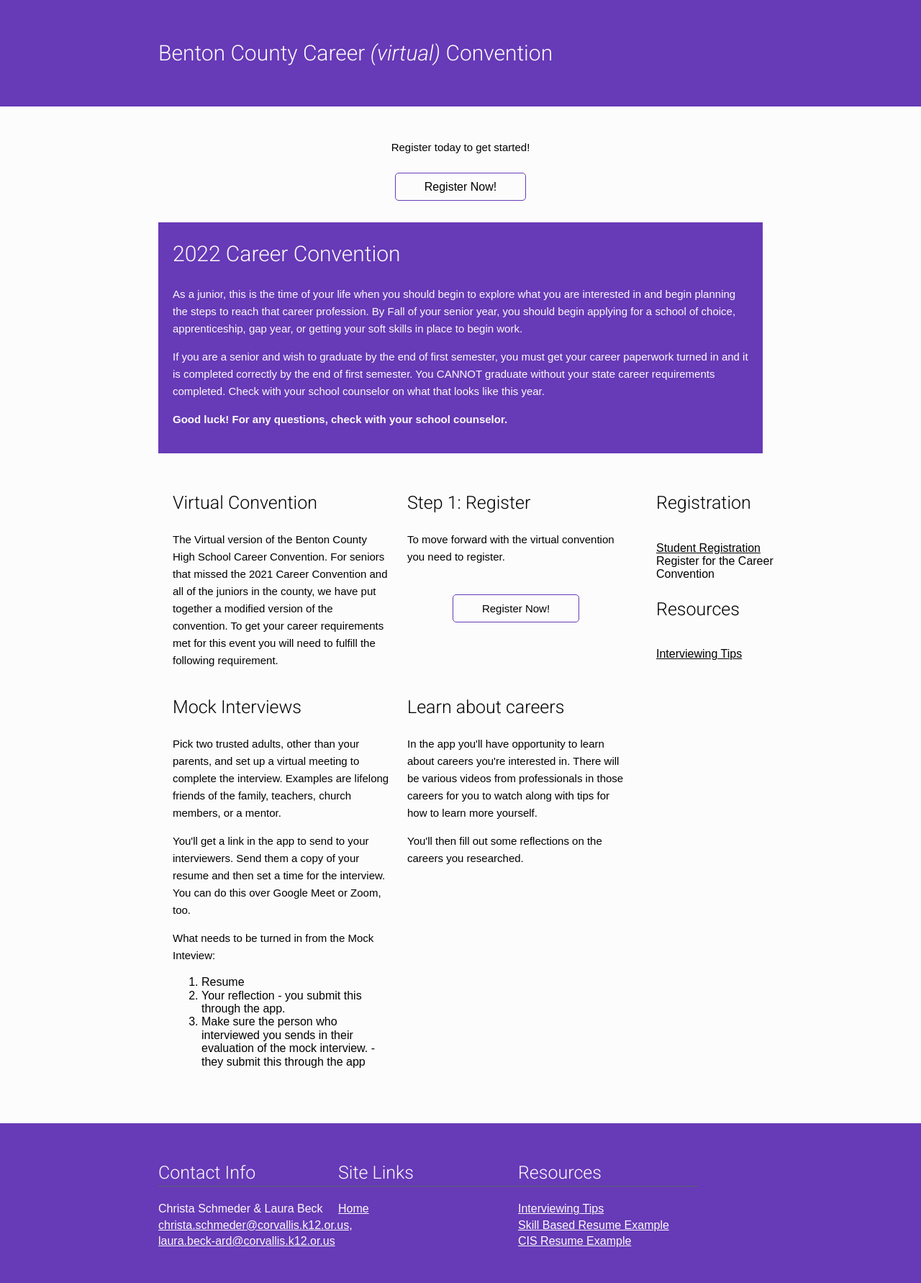
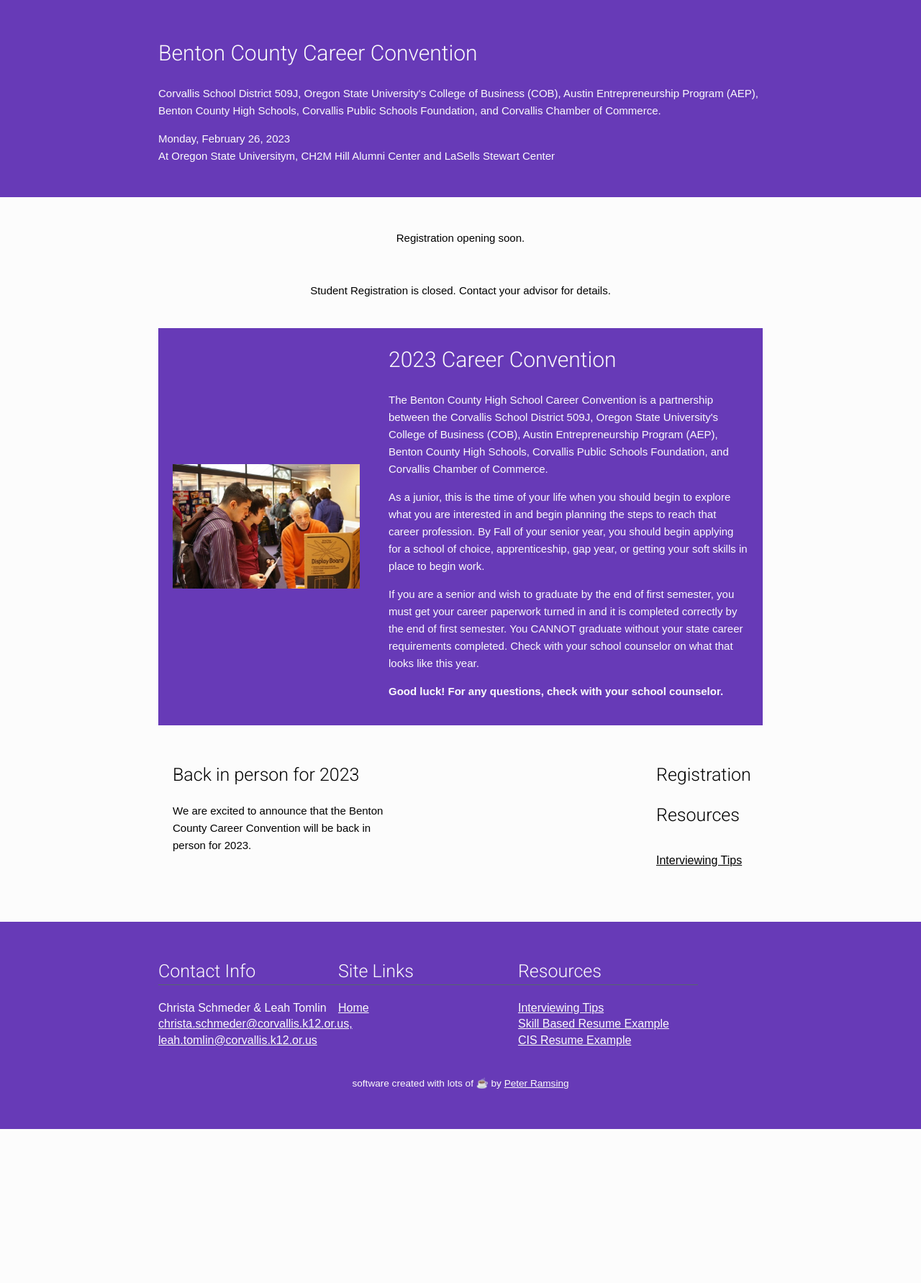
Before and after one commit to peterramsing/benton-county-career-convention, a Jekyll site: the page built from index.html, in a window 1280 px wide. Shown: the whole page at 72% size. Built offline with Jekyll 4.4.1, drawn with Linux system fonts in a browser that asks for light colours; after the commit the page ends 1569 px from its top, so only the background shows below that.

```diff
--- a/_config.yml
+++ b/_config.yml
@@ -9,21 +9,21 @@ markdown: kramdown
 
 
 # Special Stuff for the Career Convention
-cc-year: 2022
-# cc-month: "February"
-# cc-date: "18"
-# cc-day: "Tuesday"
-# cc-start-time: "9:30 AM"
-# cc-end-time: "2:15 PM"
-# cc-location: "Oregon State University CH2M Hill Alumni Center and LaSells Stewart Center"
+cc-year: 2023
+cc-month: "February"
+cc-date: "26"
+cc-day: "Monday"
+cc-start-time: "9:30 AM"
+cc-end-time: "2:15 PM"
+cc-location: "Oregon State Universitym, CH2M Hill Alumni Center and LaSells Stewart&nbsp;Center"
 
-cc-student-registration-open: true
+cc-student-registration-open: false
 cc-student-registration-date: 2012-12-29 09:00:00
 
-cc-contact-name: "Christa Schmeder & Laura Beck"
+cc-contact-name: "Christa Schmeder & Leah Tomlin"
 # cc-contact-role: "Chair"
 # cc-contact-phone: "541-740-1309"
-cc-contact-email: "christa.schmeder@corvallis.k12.or.us, laura.beck-ard@corvallis.k12.or.us"
+cc-contact-email: "christa.schmeder@corvallis.k12.or.us, leah.tomlin@corvallis.k12.or.us"
 
 cc-resources-base-url: "downloads/"
 cc-resources:
--- a/_includes/footer.html
+++ b/_includes/footer.html
@@ -46,8 +46,8 @@
       </div>
     </div>
 
-    <!-- <div class="site-content-info">
-      created with lots of coffee by <a href="{{ site.cc-web-creator-url }}">{{ site.cc-web-creator-name }}</a>
-    </div> -->
+    <div class="site-content-info">
+      software created with lots of ☕️ by <a target="_blank" href="{{ site.cc-web-creator-url }}">{{ site.cc-web-creator-name }}</a>
+    </div>
   </div>
 </footer>
--- a/_includes/header.html
+++ b/_includes/header.html
@@ -10,18 +10,17 @@
   </nav> -->
 
   <div class="site-header__info" data-wrap="container">
-    <h1 class="site-header__title">Benton County Career <i>(virtual)</i> Convention</h1>
+    <h1 class="site-header__title">Benton County Career Convention</h1>
 
-    <!-- <p class="site-header__partners">
+    <p class="site-header__partners">
     {% include partners.html %}
-    </p> -->
+    </p>
 
-    <!-- <p class="site-header__event-details">
-      {{ site.cc-day }}, {{ site.cc-month }} {{ site.cc-date }}, {{ site.cc-year }} | {{ site.cc-start-time }} - {{ site.cc-end-time }} @ {{ site.cc-location }}
-    </p> -->
+    <p class="site-header__event-details">
+      {{ site.cc-day }}, {{ site.cc-month }} {{ site.cc-date }}, {{ site.cc-year }}
+      <!-- | {{ site.cc-start-time }} - {{ site.cc-end-time }} -->
+       <br/> At {{ site.cc-location }}
+    </p>
 
-    <!-- <p class="site-header__event-details">
-      2021 will look a bit different than it has in the past. Instead of at OSU we'll be having this event virtually. You can create an account and get started today!
-    </p> -->
   </div>
 </header>
--- a/_sass/_base.scss
+++ b/_sass/_base.scss
@@ -117,6 +117,7 @@ a:focus {
   padding: 25px 0;
   width: 100%;
   text-align: center;
+  font-size: 0.85rem;
 }
 
 .volunteers-info__side-note {
--- a/index.html
+++ b/index.html
@@ -6,20 +6,20 @@ title: Home
 ---
 
 <div class="student-registration-callout">
-  <p>Register today to get started!</p>
+  <p>Registration opening soon.</p>
   <br>
   {% include registration.html %}
 </div>
 
 <div class="homepage-hero">
-  <!-- <div class="homepage-hero__image">
+  <div class="homepage-hero__image">
     <img src="{{ site.baseurl }}/img/hero.jpg" alt="">
-  </div> -->
+  </div>
   <div class="homepage-hero__content">
     <h1>{{ site.cc-year }} Career Convention</h1>
-    <!-- <p>
+    <p>
       The Benton County High School Career Convention is a partnership between the {% include partners.html %}
-    </p> -->
+    </p>
     <p>
       As a junior, this is the time of your life when you should begin to explore what you are interested in and begin planning the steps to reach that career profession. By Fall of your senior year, you should begin applying for a school of choice, apprenticeship, gap year, or getting your soft skills in place to begin work.
     </p>
@@ -36,25 +36,22 @@ title: Home
   <div class="homepage-info-grid">
 
     <div class="homepage-info-grid__block">
-      <h2 class="homepage-info-grid__title">Virtual Convention</h2>
+      <h2 class="homepage-info-grid__title">Back in person for 2023</h2>
       <p class="homepage-info-grid__copy">
-
-        The Virtual version of the Benton County High School Career Convention.
-  For seniors that missed the 2021 Career Convention and all of the juniors in the county, we have put together a modified version of the convention. To get your career requirements met for this event you will need to fulfill the following requirement.
+        We are excited to announce that the Benton County Career Convention will be back in person for 2023.
       </p>
     </div>
 
-    <div class="homepage-info-grid__block">
+    <!-- <div class="homepage-info-grid__block">
       <h2 class="homepage-info-grid__title">Step 1: Register</h2>
       <p class="homepage-info-grid__copy">
-        To move forward with the virtual convention you need to register.
-      </p>
+        Registration coming soon.
       <br>
       <p style="text-align: center;">
         {% include registration.html %}
       </p>
-    </div>
-    <div class="homepage-info-grid__block">
+    </div> -->
+    <!-- <div class="homepage-info-grid__block">
       <h2 class="homepage-info-grid__title">Mock Interviews</h2>
       <p class="homepage-info-grid__copy">
         Pick two trusted adults, other than your parents, and set up a virtual meeting to complete the interview. Examples are lifelong friends of the family, teachers, church members, or a mentor.
@@ -69,8 +66,8 @@ title: Home
           <li>Make sure the person who interviewed you sends in their evaluation of the mock interview. - they submit this through the app</li>
         </ol>
       </p>
-    </div>
-    <div class="homepage-info-grid__block">
+    </div> -->
+    <!-- <div class="homepage-info-grid__block">
       <h2 class="homepage-info-grid__title">Learn about careers</h2>
       <p class="homepage-info-grid__copy">
         In the app you'll have opportunity to learn about careers you're interested in. There will be various videos from professionals in those careers for you to watch along with tips for how to learn more yourself.
@@ -78,7 +75,7 @@ title: Home
       <p>
         You'll then fill out some reflections on the careers you researched.
       </p>
-    </div>
+    </div> -->
 
 
     <!-- <div class="homepage-info-grid__block">
@@ -89,16 +86,9 @@ title: Home
     </div>
 
     <div class="homepage-info-grid__block">
-      <h2 class="homepage-info-grid__title">COVID 19</h2>
-      <p class="homepage-info-grid__copy">
-        Because of COVID-19 this event will be virtual this year.
-      </p>
-    </div>
-
-    <div class="homepage-info-grid__block">
       <h2 class="homepage-info-grid__title">Career Speakers</h2>
       <p class="homepage-info-grid__copy">
-        Students will attend three career occupation panels. Each panel has three speakers specific to a career track. Each speaker has 5-8 minutes to present on their career. Speakers provide students with a snapshot of a typical day in the life of that profession.
+        Students will attend three career occupation panels. Each panel has speakers specific to a career track. Each speaker has 5-8 minutes to present on their career. Speakers provide students with a snapshot of a typical day in the life of that profession.
       </p>
     </div>
 
```
Also changed, not shown: Gemfile.lock, README.md.
